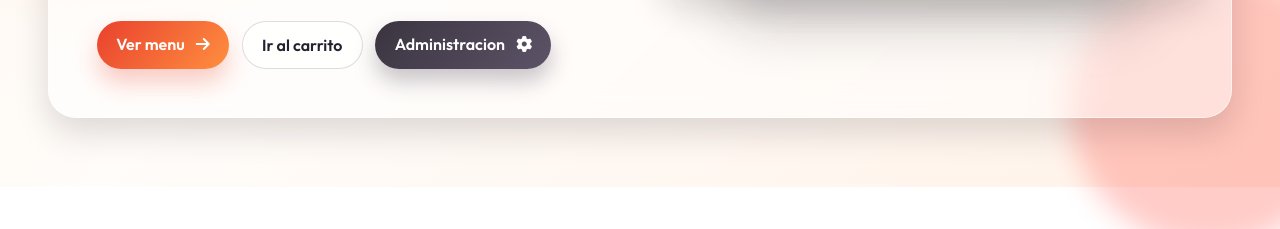
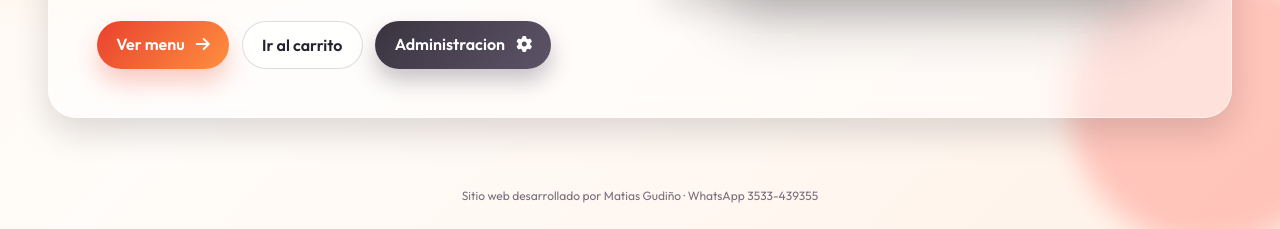
Before and after one commit to Gudi728/El-buen-sabor2, a website: page views/index.html in a window 1280 px wide. Shown: the part 613-842 px from the top of the page. Before the commit the page ends 800 px from the top, so only its background shows below. Drawn offline with nearby package versions, Linux system fonts and the light colour scheme; no server answers.

Commit message:
Add developer contact credit

```diff
--- a/public/css/style.css
+++ b/public/css/style.css
@@ -591,6 +591,23 @@ body {
   background: #fff;
 }
 
+.site-credit {
+  padding: 0 1rem 1.5rem;
+  color: #77707e;
+  font-size: 0.75rem;
+  text-align: center;
+}
+
+.site-credit a {
+  color: inherit;
+  text-decoration: none;
+}
+
+.site-credit a:hover {
+  color: var(--brand-red);
+  text-decoration: underline;
+}
+
 #catalog-tools {
   border-radius: 18px;
 }
--- a/views/index.html
+++ b/views/index.html
@@ -125,6 +125,11 @@
 			</section>
 		</main>
 
+		<footer class="site-credit">
+			Sitio web desarrollado por Matias Gudiño ·
+			<a href="https://wa.me/543533439355" target="_blank" rel="noopener noreferrer">WhatsApp 3533-439355</a>
+		</footer>
+
 		<script src="https://cdn.jsdelivr.net/npm/bootstrap@5.3.3/dist/js/bootstrap.bundle.min.js"></script>
 		<script src="/public/js/firebase.js"></script>
 		<script src="/public/js/home.js"></script>
```
Also changed, not shown: views/carrito.html (+5 -0 lines), views/categoria.html (+5 -0 lines).
